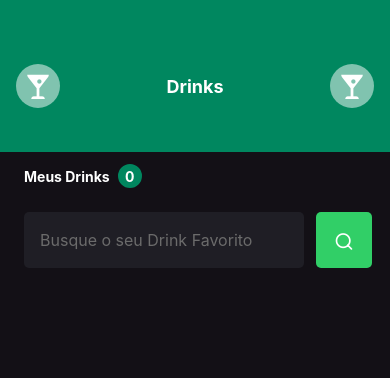
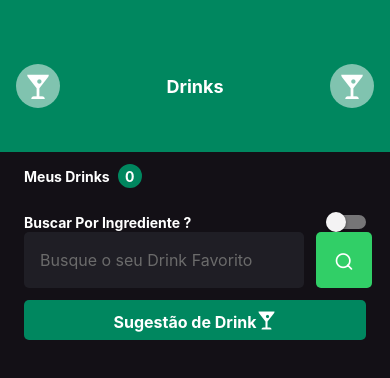
Before and after one commit to WillfJunior/MakeDrinks, a React Native app: screen /Home in a window 390 px wide. Shown: the top 378 px of the page. Built offline with nearby package versions, Linux system fonts and the light colour scheme; no server answers.

Commit message:
melhorias

```diff
--- a/src/components/Card/index.js
+++ b/src/components/Card/index.js
@@ -43,7 +43,7 @@ export default function Card({ drinks, navigation }) {
 
 const styles = StyleSheet.create({
     container: {
-
+        flex: 1,
     },
     imageCard: {
         width: 60,
--- a/src/components/Ingredients/index.js
+++ b/src/components/Ingredients/index.js
@@ -47,8 +47,8 @@ export default function Ingredients({ drink }) {
       const ingredient = drink[`strIngredient${i}`];
       const measure = drink[`strMeasure${i}`];
 
-      if(ingredient) {
-        ingredients += measure ? `${measure}  ${ingredient} : ` : 'a gosto'
+      if(ingredient && measure) {
+        ingredients += `${measure}  ${ingredient} \n `
       }
 
 
--- a/src/pages/Details/index.js
+++ b/src/pages/Details/index.js
@@ -75,7 +75,7 @@ image: {
     resizeMode: 'contain',
 },
 buttonBack:{
-    width: 400,
+    width: '100%',
     height: 50,
     backgroundColor: '#00875F',
     marginRight: 24,
@@ -83,7 +83,7 @@ buttonBack:{
 
 },
 buttonHowMake:{
-    width: 400,
+    width: '100%',
     height: 50,
     backgroundColor: '#E23C44',
     marginRight: 24,
--- a/src/pages/Home/index.js
+++ b/src/pages/Home/index.js
@@ -1,11 +1,11 @@
 
 import React, { useState, useEffect, useContext } from "react";
-import { View , StyleSheet, TextInput, TouchableOpacity, Text, Keyboard} from "react-native";
+import { View , StyleSheet, TextInput, TouchableOpacity, Text, Keyboard, Switch, Alert} from "react-native";
 import Header from "../../components/Header";
 import { MyDrinksContext } from "../../context/MyDrinksContext";
 import AsyncStorage from '@react-native-async-storage/async-storage';
 
-import { Feather } from "@expo/vector-icons";
+import { Feather, Entypo } from "@expo/vector-icons";
 import Card from "../../components/Card";
 
 export default function Home({ navigation }) {
@@ -14,6 +14,12 @@ export default function Home({ navigation }) {
     const [drink, setDrink] = useState('');
 
     const [drinks, setDrinks] = useState([]);
+    const [isEnabled, setIsEnabled] = useState(false);
+    const toggleSwitch = () => setIsEnabled(previousState => !previousState);
+    const randomDrink = 'random.php';
+    const searchDrink = `search.php?s=`;
+    const searchDrinkByName = `?s=${drink}`;
+    const searchDrinkByIngredient = `filter.php?i=${drink}`;
 
 
     useEffect(() => {
@@ -25,6 +31,8 @@ export default function Home({ navigation }) {
 
 
           getDrinksStorage();
+          GetAllDrinks(searchDrink);
+          //SortedDrinks();
     }, [myDrinks]);
 
 
@@ -35,17 +43,57 @@ export default function Home({ navigation }) {
       return currentDrinks;
     }
 
-    function handleGetDrinks() {
-        fetch(`https://www.thecocktaildb.com/api/json/v1/1/search.php?s=${drink}`)
+    function SortedDrinks(drinkArray) {
+
+        for (let i = 0; i < drinkArray.length - 1; i++) {
+            const j = Math.floor(Math.random() * (i + 1));
+            [drinkArray[i], drinkArray[j]] = [drinkArray[j], drinkArray[i]];
+        }
+        return drinkArray;
+    }
+
+    function GetAllDrinks(filter) {
+        fetch(`https://www.thecocktaildb.com/api/json/v1/1/${filter}`)
         .then((response) => response.json())
         .then((json) => {
+
+            if(filter === 'search.php?=') {
+                const drinkArray = SortedDrinks(json.drinks);
+                const drinksSlice = drinkArray.slice(0, 10);
+                setDrinks(drinksSlice);
+            } else {
                 setDrinks(json.drinks);
-            setDrink('');
-            Keyboard.dismiss();
+            }
+
         })
         .catch((error) => {
             console.error(error);
         });
+    }
+
+    function handleSuggestDrinks() {
+        GetAllDrinks(randomDrink);
+    }
+
+    function handleGetDrinks() {
+        if(drink === '') {
+            alert('Digite o nome do drink ou ingrediente');
+        }
+
+        else if(isEnabled ) {
+            GetAllDrinks(searchDrinkByIngredient);
+
+        }
+        else {
+            GetAllDrinks(searchDrinkByName);
+
+
+        }
+        setDrink('');
+            Keyboard.dismiss();
+
+
+
     }
 
     function handleDrinkTextChange(text) {
@@ -65,10 +113,21 @@ export default function Home({ navigation }) {
                 </View>
             </TouchableOpacity>
 
+            <View style={styles.formContainer}>
+                <View style={styles.buscarIngrediente}>
+                    <Text style={styles.buscarIngredienteText}>Buscar Por Ingrediente ?</Text>
+                    <Switch
+                        trackColor={{false: '#767577', true: '#FFF'}}
+                        thumbColor={isEnabled ? '#00875F' : '#f4f3f4'}
+                        ios_backgroundColor="#3e3e3e"
+                        onValueChange={toggleSwitch}
+                        value={isEnabled}
+                    />
+                </View>
                 <View style={styles.form}>
                     <TextInput
                         style={styles.input}
-                    placeholder='Busque o seu Drink Favorito'
+                        placeholder={isEnabled ? 'Busque seu Drink pelo Ingrediente' :'Busque o seu Drink Favorito'}
                         placeholderTextColor='#6B6B6B'
                         onChangeText={(text) => handleDrinkTextChange(text)}
 
@@ -78,6 +137,11 @@ export default function Home({ navigation }) {
 
                     <TouchableOpacity style={styles.button} onPress={handleGetDrinks} >
                         <Text style={styles.buttonText}><Feather name="search" size={20} color="#fff"/></Text>
+                    </TouchableOpacity>
+
+                </View>
+                <TouchableOpacity style={styles.buttonSuggest} onPress={handleSuggestDrinks} >
+                        <Text style={styles.buttonSuggestText}>Sugestão de Drink<Entypo name="drink" size={20} color="#fff"/></Text>
                     </TouchableOpacity>
             </View>
 
@@ -101,9 +165,9 @@ const styles = StyleSheet.create({
         alignItems:'center',
         justifyContent:'center'
     },
-    form:{
+    formContainer:{
         width:'100%',
-        flexDirection:'row',
+        flexDirection:'column',
         marginTop:36,
         marginBottom:42,
         paddingHorizontal:24
@@ -149,5 +213,33 @@ const styles = StyleSheet.create({
         height: 24,
         alignItems: 'center',
         justifyContent: 'center',
+    },
+    buscarIngrediente:{
+        flexDirection:'row',
+        justifyContent:'space-between',
+        alignItems:'center',
+    } ,
+    buscarIngredienteText:{
+        color:'#fff',
+        fontWeight:'bold',
+        marginRight: 64,
+    },
+    form:{
+        flexDirection:'row',
+    },
+    buttonSuggest:{
+        backgroundColor:'#00875F',
+        width:'100%',
+        height:40,
+        borderRadius:5,
+        marginTop:12,
+        alignItems:'center',
+        justifyContent:'center'
+    },
+    buttonSuggestText:{
+        color:'#fff',
+        fontSize:16,
+        fontWeight:'bold',
+        textAlign:'center',
     }
 })
--- a/src/pages/HowToMake/index.js
+++ b/src/pages/HowToMake/index.js
@@ -32,7 +32,7 @@ const styles = StyleSheet.create({
         resizeMode: 'contain',
     },
     buttonHowMake:{
-        width: 400,
+        width: '100%',
         height: 50,
         backgroundColor: '#E23C44',
         marginRight: 24,
--- a/src/pages/MyDrinks/index.js
+++ b/src/pages/MyDrinks/index.js
@@ -29,9 +29,21 @@ export default function MyDrinks({ navigation}) {
     return (
         <View style={styles.container}>
             <Header title="My Drinks" />
-            <View style={styles.cards}>
-                <Card drinks={drinks} navigation={navigation} />
-            </View>
+            {
+                drinks.length === 0 ? (
+                    <View style={styles.noDrinks}>
+                        <Text style={styles.noDrinksText}>
+                            Você ainda não tem drinks salvos
+                        </Text>
+                    </View>
+                ) :
+                (
+                    <View style={styles.cards}>
+                        <Card drinks={drinks} navigation={navigation} />
+                    </View>
+                )
+            }
+
             <View style={styles.buttonBackView}>
                 <TouchableOpacity
                     onPress={() => navigation.navigate('Home')}
@@ -66,5 +78,16 @@ const styles = StyleSheet.create({
         alignItems: 'end',
         flex: 1,
         justifyContent: 'flex-end',
+    },
+    noDrinks: {
+        flex: 1,
+        marginTop: 20,
+        justifyContent: 'center',
+        alignItems: 'center',
+    },
+    noDrinksText: {
+        color: '#21222c',
+        fontSize: 18,
+        textAlign: 'center',
     }
 })
```
Lines whose indentation alone changed are shown as unchanged.
